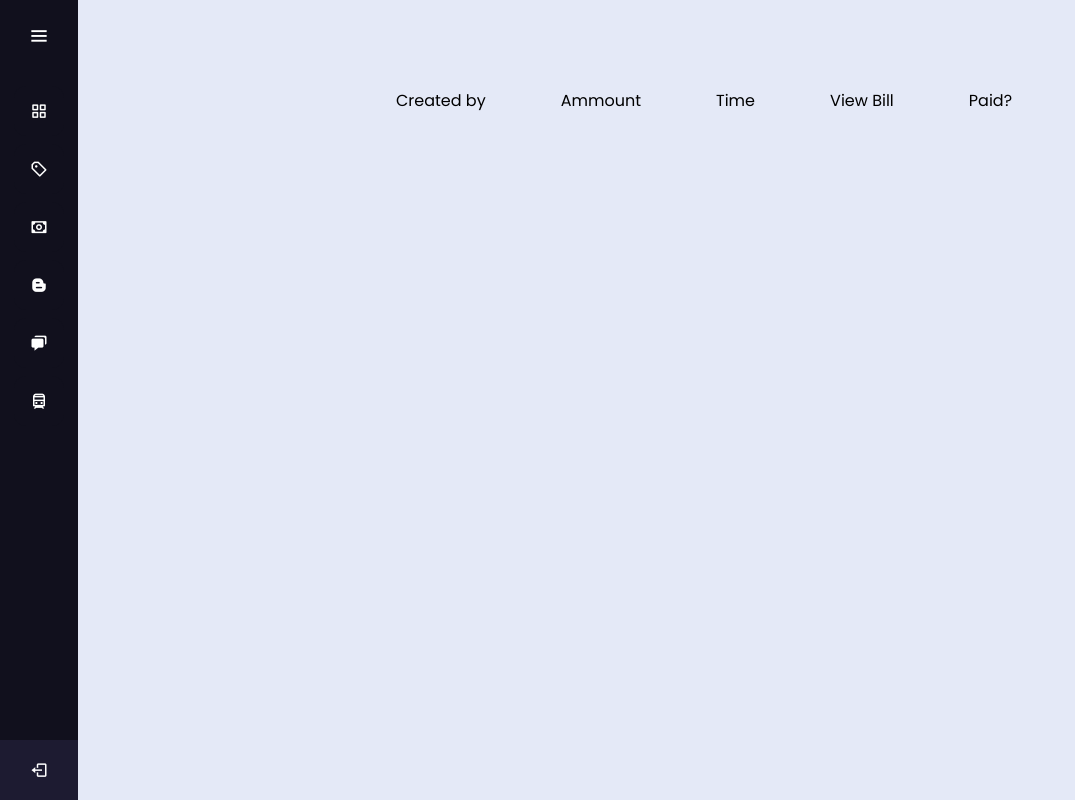
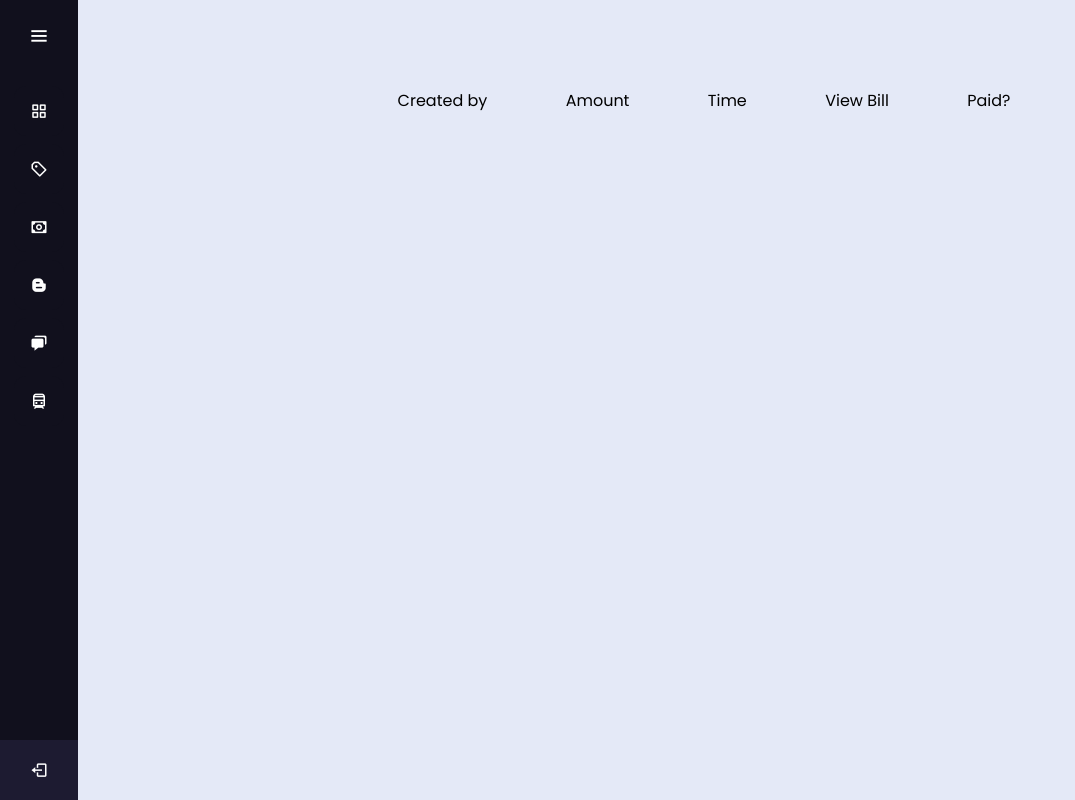
Before and after one commit to adityamittl/TravelX, a Django app: page /pendingpayments in a window 1280 px wide. Shown: the whole page, without its empty margins (0-1075 px from the left). Run offline with Django 3.2, Linux system fonts and the light colour scheme; the visitor is signed in with stand-in values (Sample User, id 1); data that the repository does not hold is empty; some libraries are stand-ins or nearby versions.

Commit message:
Update pendingPayment.html

```diff
--- a/templates/pendingPayment.html
+++ b/templates/pendingPayment.html
@@ -315,7 +315,7 @@
         <main style="padding-top:60px;">
             <div class="card" id="{{ i.id }}" style="margin: auto; border: none;" >
                 <p>Created by</p>
-                <p>Ammount</p>
+                <p>Amount</p>
                 <p>Time</p>
                 <p>View Bill</p>
                 <p>Paid?</p>
```
